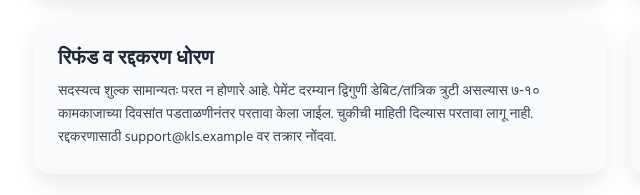
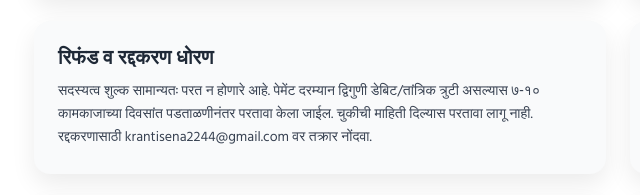
Before and after one commit to manojmore548/krantikarilinestapsena, a plain HTML site: page index.html in a window 1280 px wide. Shown: the part 4144-4339 px from the top of the page, 22-662 px from the left. Drawn offline with nearby package versions, Linux system fonts and the light colour scheme.

Commit message:
Update index.html

```diff
--- a/index.html
+++ b/index.html
@@ -365,7 +365,7 @@
         </article>
         <article id="refund" class="anchor-offset bg-gray-50 p-6 rounded-2xl shadow-soft">
           <h4 class="text-xl font-semibold">रिफंड व रद्दकरण धोरण</h4>
-          <p class="mt-2 text-gray-700 text-sm leading-relaxed">सदस्यत्व शुल्क सामान्यतः परत न होणारे आहे. पेमेंट दरम्यान द्विगुणी डेबिट/तांत्रिक त्रुटी असल्यास ७‑१० कामकाजाच्या दिवसांत पडताळणीनंतर परतावा केला जाईल. चुकीची माहिती दिल्यास परतावा लागू नाही. रद्दकरणासाठी support@kls.example वर तक्रार नोंदवा.</p>
+          <p class="mt-2 text-gray-700 text-sm leading-relaxed">सदस्यत्व शुल्क सामान्यतः परत न होणारे आहे. पेमेंट दरम्यान द्विगुणी डेबिट/तांत्रिक त्रुटी असल्यास ७‑१० कामकाजाच्या दिवसांत पडताळणीनंतर परतावा केला जाईल. चुकीची माहिती दिल्यास परतावा लागू नाही. रद्दकरणासाठी krantisena2244@gmail.com वर तक्रार नोंदवा.</p>
         </article>
         <article id="shipping" class="anchor-offset bg-gray-50 p-6 rounded-2xl shadow-soft">
           <h4 class="text-xl font-semibold">शिपिंग/डिलिव्हरी धोरण</h4>
```
